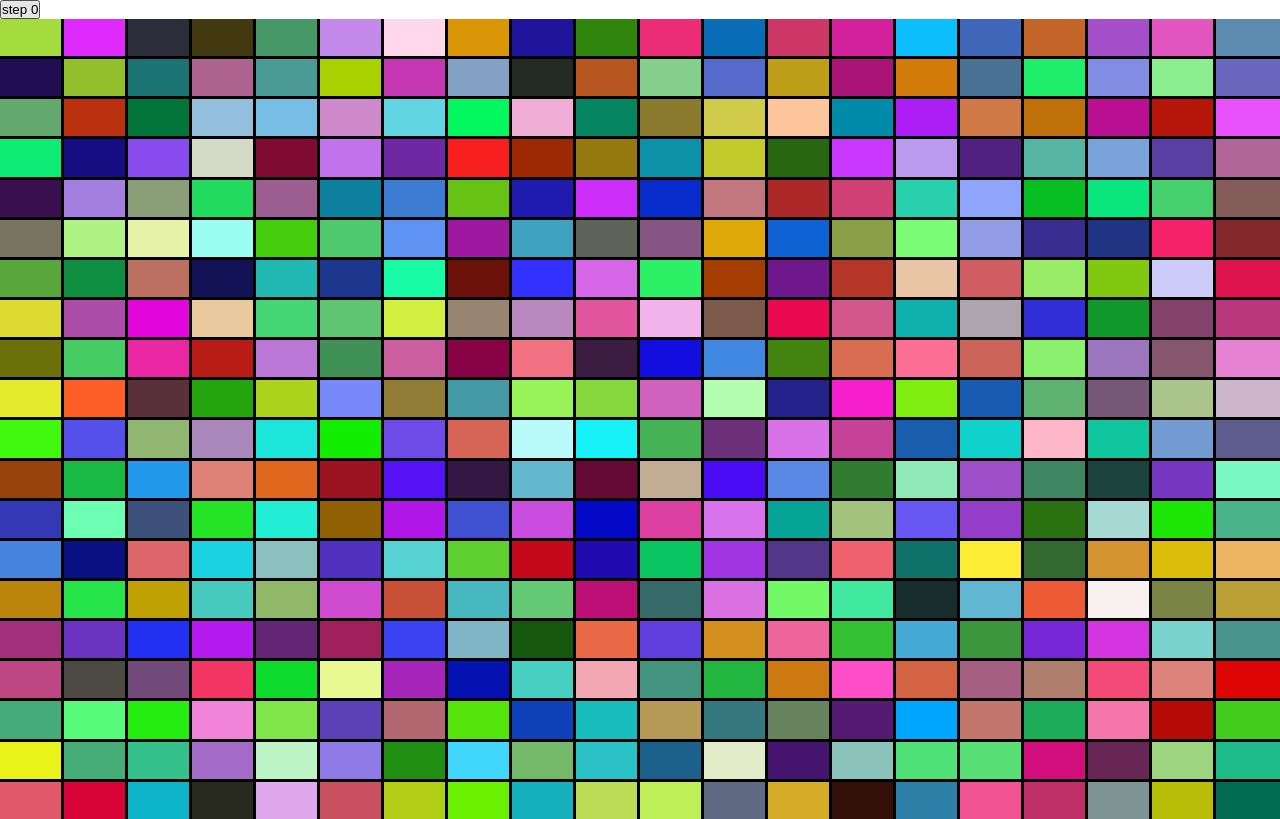
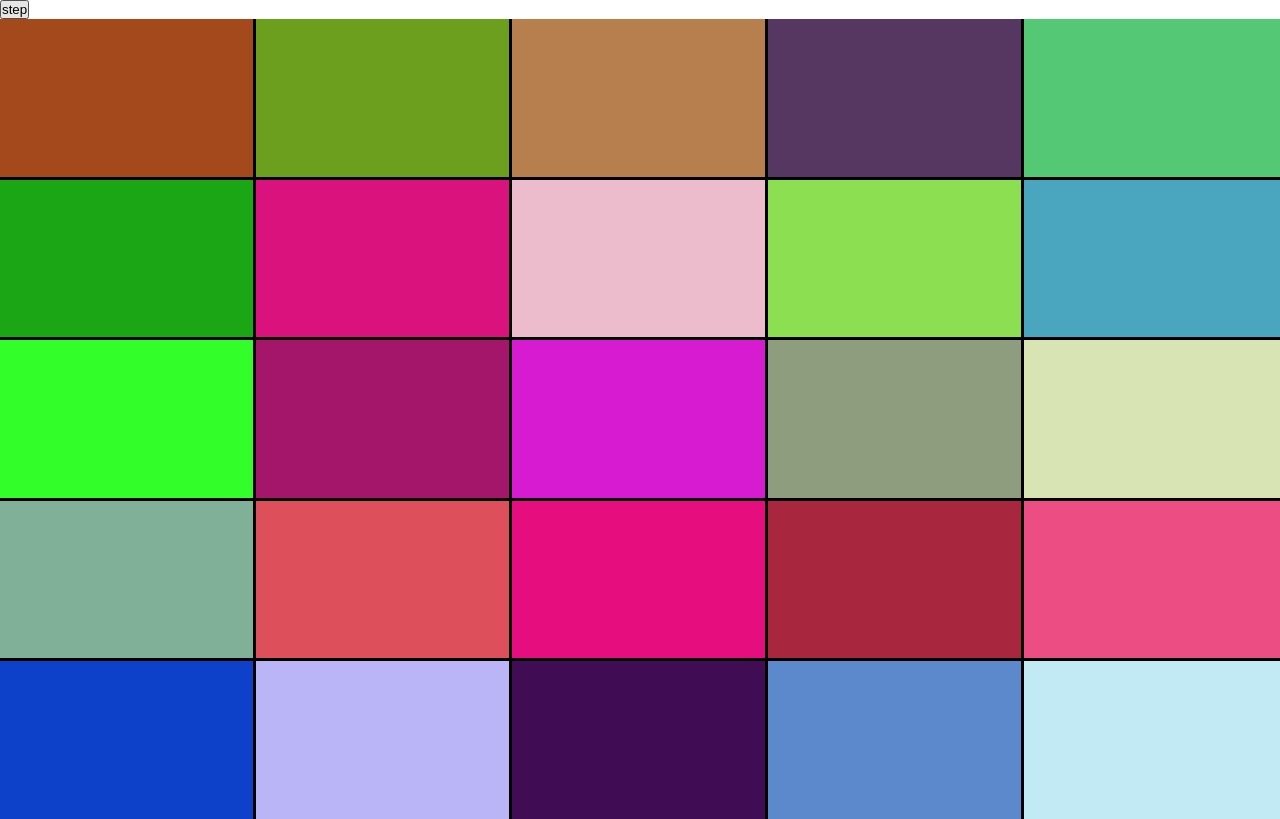
Before and after one commit to phoenix16t/Maze-Builder, a React (Create React App) app: page / in a window 1280 px wide. Built offline with nearby package versions, Linux system fonts and the light colour scheme.

Commit message:
refactoring

```diff
--- a/src/app.tsx
+++ b/src/app.tsx
@@ -11,18 +11,16 @@ interface WallObject {
 }
 
 export const App = ({
-  horizontalCount = 20,
-  verticalCount = 20,
+  horizontalCount = 5,
+  verticalCount = 5,
 }: {
   horizontalCount?: number;
   verticalCount?: number;
 }) => {
   const [colors, setColors] = useState<string[]>([]);
   const [groups, setGroups] = useState<GroupObject>({});
-  const [walls, setWalls] = useState<WallObject>({});
-  const [moves, setMoves] = useState<WallObject>({});
-
-  const [step, setStep] = useState<number>(0);
+  const [possibleMoves, setPossibleMoves] = useState<WallObject>({});
+  const [visibleWalls, setVisibleWalls] = useState<WallObject>({});
 
   const hasMultipleGroups = useMemo(() => {
     return Object.values(groups).some((group) => {
@@ -30,71 +28,70 @@ export const App = ({
     });
   }, [groups]);
 
-  /////////////////////////
-  // play
-  /////////////////////////
-  const startBuilder = useCallback((): void => {
-    if (!hasMultipleGroups) {
-      return;
-    }
+  const cellStyle = useCallback(
+    ({ x, y }: { x: number; y: number }) => {
+      const index = `${y}-${x}`;
+      const group = groups[index] ?? 0;
+      return {
+        backgroundColor: colors[group],
+        width: `${100 / horizontalCount}%`,
+      };
+    },
+    [colors, groups, horizontalCount],
+  );
 
-    const groupsTemp = { ...groups };
-    const wallsTemp = { ...walls };
-    const movesTemp = { ...moves };
+  const deletePossibleMoves = useCallback(
+    (selected: { index: string | number; direction: string }) => {
+      const movesTemp = { ...possibleMoves };
+      movesTemp[selected.index].delete(selected.direction);
+      if (movesTemp[selected.index].size === 0) {
+        delete movesTemp[selected.index];
+      }
 
-    const randomVal = Math.floor(Math.random() * Object.entries(moves).length);
+      setPossibleMoves(movesTemp);
+    },
+    [possibleMoves],
+  );
 
-    const [selectedIndex, selectedWalls] = Object.entries(moves)[randomVal];
-
-    // get current
-    const [y, x] = selectedIndex.split("-");
-    const selectedGrp = groups[selectedIndex];
-    const selectedWallIdx = Math.floor(Math.random() * selectedWalls.size);
-    const selectedDirection = Array.from(selectedWalls)[selectedWallIdx];
-
-    // get neighber
-    const neighborX = selectedDirection === "e" ? +x + 1 : x;
-    const neighborY = selectedDirection === "s" ? +y + 1 : y;
-    const neighborIdx = `${neighborY}-${neighborX}`;
-    const neighborGrp = groups[neighborIdx];
-
-    // delete move
-    movesTemp[selectedIndex].delete(selectedDirection);
-    if (movesTemp[selectedIndex].size === 0) {
-      delete movesTemp[selectedIndex];
-    }
-
-    setMoves(movesTemp);
-
-    if (selectedGrp === neighborGrp) {
-      return startBuilder();
-    }
-
-    // update groups
-    Object.entries(groupsTemp).forEach(([index, currentGroup]) => {
-      if (selectedGrp < neighborGrp && currentGroup === neighborGrp) {
-        groupsTemp[index] = selectedGrp;
-      } else if (neighborGrp < selectedGrp && currentGroup === selectedGrp) {
-        groupsTemp[index] = neighborGrp;
-      }
-    });
-
-    // remove wall
-    wallsTemp[selectedIndex].delete(selectedDirection);
-    setGroups(groupsTemp);
-    setWalls(wallsTemp);
-  }, [groups, hasMultipleGroups, moves, walls]);
-
-  /////////////////////////
-  // set up
-  /////////////////////////
-  const generateColor = useCallback(() => {
+  const generateColor = useCallback((): string => {
     const r = Math.floor(Math.random() * 256);
     const g = Math.floor(Math.random() * 256);
     const b = Math.floor(Math.random() * 256);
 
     return `rgb(${r}, ${g}, ${b})`;
   }, []);
+
+  const getNeighborGroup = useCallback(
+    (selected: { direction: string; x: string; y: string }) => {
+      const x = selected.direction === "e" ? +selected.x + 1 : selected.x;
+      const y = selected.direction === "s" ? +selected.y + 1 : selected.y;
+      const index = `${y}-${x}`;
+
+      return groups[index];
+    },
+    [groups],
+  );
+
+  const getRandomVlue = useCallback(() => {
+    return Math.floor(Math.random() * Object.entries(possibleMoves).length);
+  }, [possibleMoves]);
+
+  const getSelectedCell = useCallback(
+    (randomVal: number) => {
+      const [index, wallSet] = Object.entries(possibleMoves)[randomVal];
+      const [y, x] = index.split("-");
+      const selectedWallIdx = Math.floor(Math.random() * wallSet.size);
+
+      return {
+        direction: Array.from(wallSet)[selectedWallIdx],
+        group: groups[index],
+        index,
+        x,
+        y,
+      };
+    },
+    [groups, possibleMoves],
+  );
 
   const getWallSet = useCallback(
     ({ x, y }: { x: number; y: number }) => {
@@ -110,18 +107,76 @@ export const App = ({
     [horizontalCount, verticalCount],
   );
 
-  useEffect(() => {
+  const removeWalls = useCallback(
+    (selected: { index: string | number; direction: string }) => {
+      const visibleWallsTemp = { ...visibleWalls };
+
+      visibleWallsTemp[selected.index].delete(selected.direction);
+      setVisibleWalls(visibleWallsTemp);
+    },
+    [visibleWalls],
+  );
+
+  const updateGroups = useCallback(
+    (selected: { group: number }, neighborGroup: number) => {
+      const groupsTemp = { ...groups };
+
+      Object.entries(groupsTemp).forEach(([index, currentGroup]) => {
+        if (currentGroup === neighborGroup && selected.group < currentGroup) {
+          groupsTemp[index] = selected.group;
+        } else if (
+          currentGroup === selected.group &&
+          neighborGroup < currentGroup
+        ) {
+          groupsTemp[index] = neighborGroup;
+        }
+      });
+
+      setGroups(groupsTemp);
+    },
+    [groups],
+  );
+
+  const stepBuilder = useCallback((): void => {
+    if (!hasMultipleGroups) {
+      return;
+    }
+
+    const randomVal = getRandomVlue();
+    const selected = getSelectedCell(randomVal);
+    const neighborGroup = getNeighborGroup(selected);
+
+    deletePossibleMoves(selected);
+    if (selected.group === neighborGroup) {
+      return stepBuilder();
+    }
+    updateGroups(selected, neighborGroup);
+    removeWalls(selected);
+  }, [
+    deletePossibleMoves,
+    getNeighborGroup,
+    getRandomVlue,
+    getSelectedCell,
+    hasMultipleGroups,
+    removeWalls,
+    updateGroups,
+  ]);
+
+  const handleClick = useCallback((): void => stepBuilder(), [stepBuilder]);
+
+  useEffect((): void => {
     const newColors = [];
     const newGroups: GroupObject = {};
     const newWalls: WallObject = {};
-    const newWalls2: WallObject = {};
+    const newMoves: WallObject = {};
     for (let y = 0; y < verticalCount; y++) {
       for (let x = 0; x < horizontalCount; x++) {
         const index = `${y}-${x}`;
 
         if (y !== verticalCount - 1 || x !== horizontalCount - 1) {
-          newWalls[index] = getWallSet({ x, y });
-          newWalls2[index] = getWallSet({ x, y });
+          const set = getWallSet({ x, y });
+          newWalls[index] = set;
+          newMoves[index] = new Set(set);
         }
         newGroups[index] = x + y * verticalCount;
         newColors.push(generateColor());
@@ -129,39 +184,20 @@ export const App = ({
     }
 
     setColors(newColors);
-    setWalls(newWalls);
-    setMoves(newWalls2);
     setGroups(newGroups);
+    setPossibleMoves(newMoves);
+    setVisibleWalls(newWalls);
   }, [generateColor, getWallSet, horizontalCount, verticalCount]);
-
-  /////////////////////////
-  // start
-  /////////////////////////
-  const cellStyle = useCallback(
-    ({ x, y }: { x: number; y: number }) => {
-      const index = `${y}-${x}`;
-      const group = groups[index] ?? 0;
-      return {
-        backgroundColor: colors[group],
-        width: `${100 / horizontalCount}%`,
-      };
-    },
-    [colors, groups, horizontalCount],
-  );
-
-  const handleClick = useCallback(() => {
-    setStep((s) => s + 1);
-    startBuilder();
-  }, [startBuilder]);
 
   return (
     <>
-      <button onClick={handleClick}>step {step}</button>
+      <button onClick={handleClick}>step </button>
       <ul className="app">
         {Array.from(Array(verticalCount).keys()).map((y) =>
           Array.from(Array(horizontalCount).keys()).map((x) => {
             const index = `${y}-${x}`;
-            const currentWalls = walls[index] === undefined ? [] : walls[index];
+            const currentWalls =
+              visibleWalls[index] === undefined ? [] : visibleWalls[index];
             const wallsArray = Array.from(currentWalls);
             const cls = `cell ${wallsArray.join(" ")}`;
             return <li className={cls} style={cellStyle({ x, y })} />;
```
